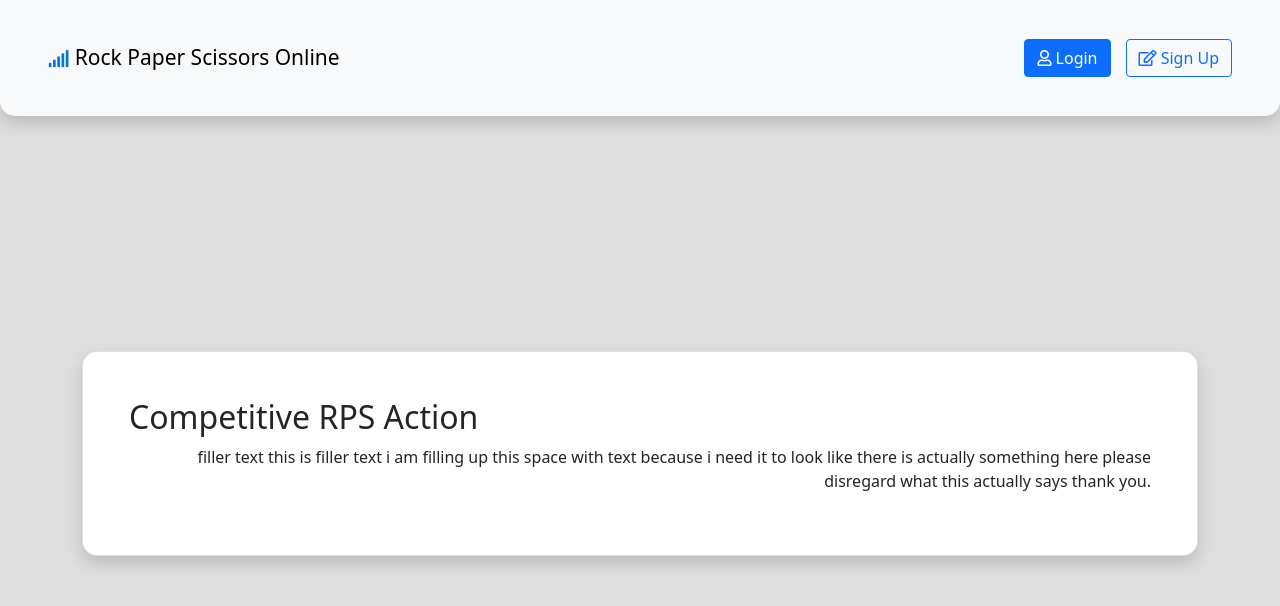
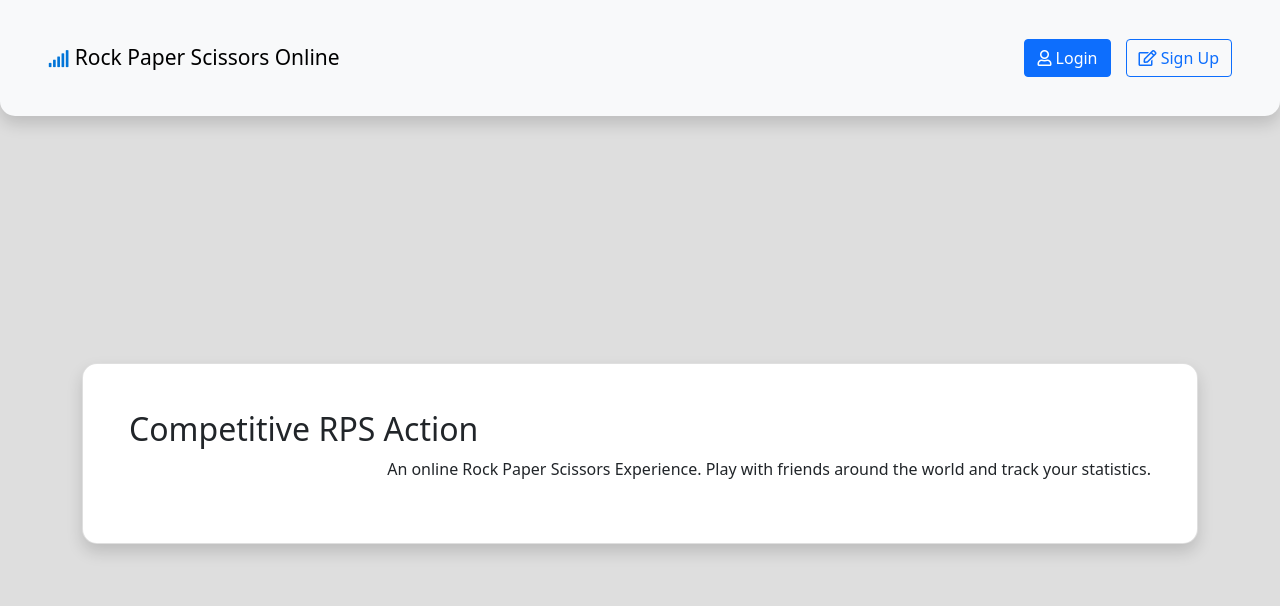
Before and after one commit to landrygeiger/rps-online, a React (Create React App) app: page / in a window 1280 px wide. Shown: the top 606 px of the page. Built offline with nearby package versions, Linux system fonts and the light colour scheme; no server answers.

Commit message:
Updated landing page text.

```diff
--- a/src/components/MainPageContentDisplay.js
+++ b/src/components/MainPageContentDisplay.js
@@ -19,7 +19,7 @@ const MainPageContent = () => {
             <Card.Body>
                 <h2>Competitive RPS Action</h2>
                 <div style={{display: "flex", justifyContent: "center"}}>
-                    <p style={{width: "100%", textAlign: "right"}}>filler text this is filler text i am filling up this space with text because i need it to look like there is actually something here please disregard what this actually says thank you.</p>
+                    <p style={{width: "100%", textAlign: "right"}}>An online Rock Paper Scissors Experience. Play with friends around the world and track your statistics.</p>
                 </div>
             </Card.Body>
         </Card>
```
